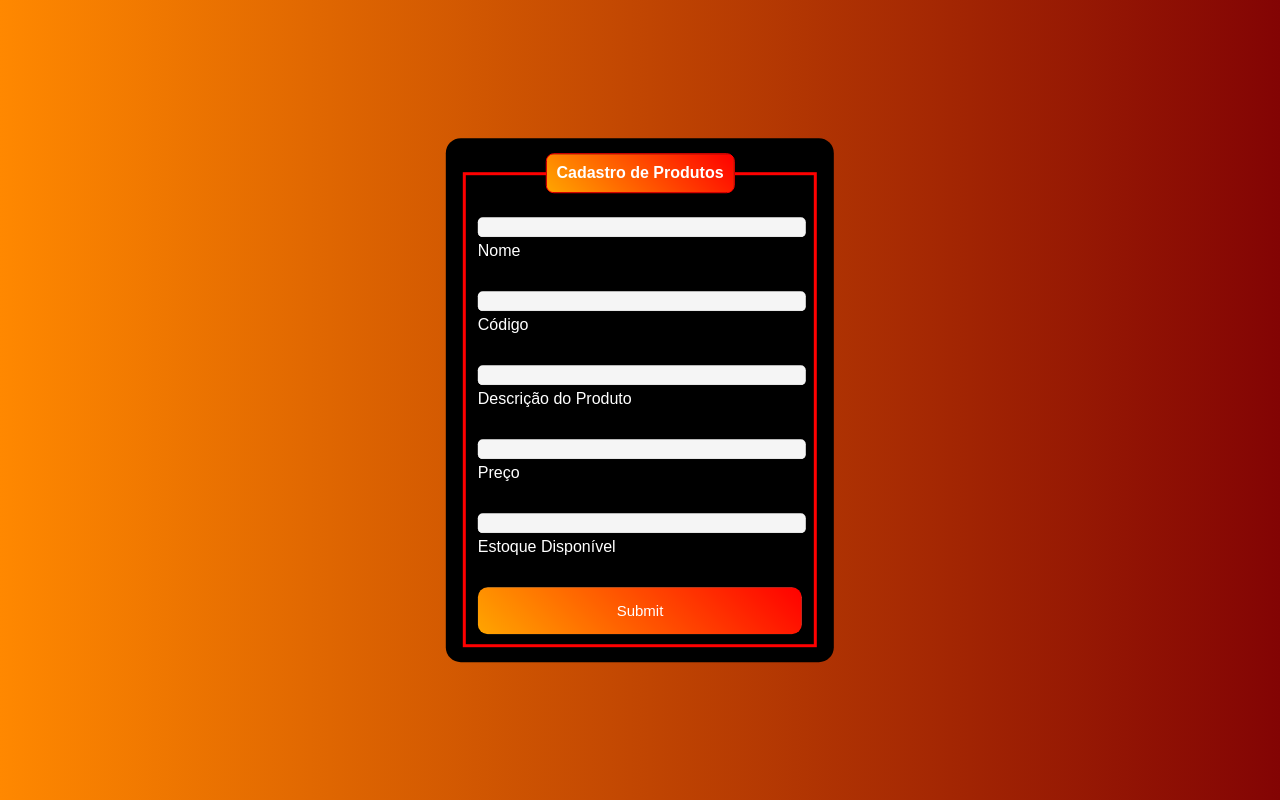
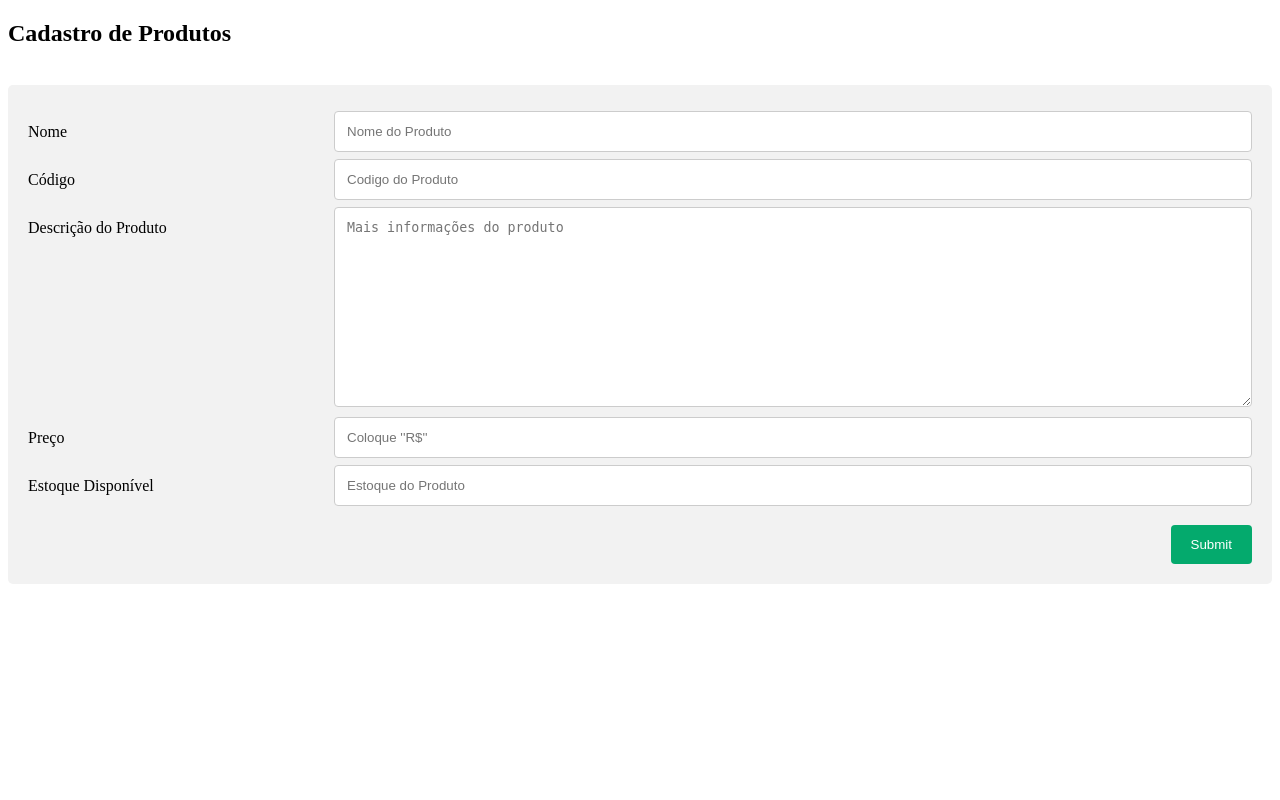
Before and after one commit to emanueltotozin/Tcc-22, a PHP site: page /PHP/produto.php in a window 1280 px wide. Run offline with PHP 8.4, Linux system fonts and the light colour scheme.

Commit message:
Add files via upload

```diff
--- a/PHP/produto.php
+++ b/PHP/produto.php
@@ -49,69 +49,71 @@ if (isset($_POST['submit'])) {
     <meta name="viewport" content="width=device-width, initial-scale=1.0">
     <title>Cadastro de Produtos</title>
     <style>
-        body {
-            font-family: Arial, Helvetica, sans-serif;
-            background: linear-gradient(90deg, rgb(255, 136, 0), rgb(131, 4, 4));
+
+
+
+    input[type=text], select, textarea{
+        width: 100%;
+        padding: 12px;
+        border: 1px solid #ccc;
+        border-radius: 4px;
+        box-sizing: border-box;
+        resize: vertical;
     }
 
-        .box {
-            position: absolute;
-            top: 50%;
-            left: 50%;
-            transform: translate(-50%, -50%);
-            background-color: black;
-            padding: 15px;
-            border-radius: 15px;
-            width: 28%;
-            color: black;
+
+    label {
+        padding: 12px 12px 12px 0;
+        display: inline-block;
     }
 
-        fieldset {
-            border: 3px solid red;
+
+    input[type=submit] {
+        background-color: #04AA6D;
+        color: white;
+        padding: 12px 20px;
+        border: none;
+  border-radius: 4px;
+  cursor: pointer;
+  float: right;
 }
 
-        legend {
-            border: 1px solid red;
-            padding: 10px;
-            text-align: center;
-            background-image: linear-gradient(45deg, orange, red);
-            border-radius: 8px;
-            color: white;
+
+.container {
+  border-radius: 5px;
+  background-color: #f2f2f2;
+  padding: 20px;
 }
 
-        .inputBox {
-            position: relative;
-            color: black;
+
+.col-25 {
+  float: left;
+  width: 25%;
+  margin-top: 6px;
 }
 
-        .inputUser {
-            border: none;
-            background-color: whitesmoke;
-            border-radius: 5px;
-            border-bottom: 1px solid whitesmoke;
-            outline: none;
-            color: black;
-            font-size: 15px;
-            width: 100%;
+
+.col-75 {
+  float: left;
+  width: 75%;
+  margin-top: 6px;
 }
 
-        .labelInput {
-            position: relative;
-            top: 5px;
-            left: 0px;
-            color: white;
+
+.row:after {
+  content: "";
+  display: table;
+  clear: both;
 }
 
-        #submit {
-            background-image: linear-gradient(45deg, orange, red);
+
+@media screen and (max-width: 600px) {
+  .col-25, .col-75, input[type=submit] {
     width: 100%;
-            border: none;
-            padding: 15px;
-            color: white;
-            font-size: 15px;
-            cursor: pointer;
-            border-radius: 10px;
+    margin-top: 0;
   }
+}
+
     </style>
 </head>
 
@@ -119,46 +121,61 @@ if (isset($_POST['submit'])) {
     <!--<a href="home.php">Voltar</a>-->
     <div class="box">
         <form action="produto.php" method="POST">
-            <fieldset>
-                <legend><b>Cadastro de Produtos</b></legend>
+                <h2>Cadastro de Produtos</h2>
                 <br>
-                <div class="inputBox">
-                    <input type="text" name="nomeprod" id="nomeprod" class="inputUser" required>
+                <div class="container">
+                    <div class="row">
+                        <div class="col-25">
                 <label for="nomeprod" class="labelInput">Nome</label>
                         </div>
+                    <div class="col-75">
+                <input type="text" name="nomeprod" id="nomeprod" class="inputUser" required placeholder="Nome do Produto">
+                    </div>
+                </div>
 
-                <br><br>
 
-                <div class="inputBox">
-                    <input type="text" name="idprod" id="idprod" class="inputUser" required>
+                    <div class="row">
+                        <div class="col-25">
                 <label for="idprod" class="labelInput">Código</label>
                         </div>
+                        <div class="col-75">
+                <input type="text" name="idprod" id="idprod" class="inputUser" required placeholder="Codigo do Produto">
+                        </div>
+                    </div>
 
-                <br><br>
 
-                <div class="inputBox">
-                <input type="text" name="descricaoprod" id="descricaoprod" class="inputUser" required>
+                    <div class="row">
+                        <div class="col-25">
                 <label for="descricaoprod" class="labelInput">Descrição do Produto</label>
                         </div>
+                        <div class="col-75">
+                <textarea type="text" name="descricaoprod" id="descricaoprod" class="inputUser"  placeholder="Mais informações do produto" required style="height:200px"></textarea>
+                        </div>
+                    </div>
 
-                <br><br>
 
-                <div class="inputBox">
-                    <input type="text" name="preco" id="preco" class="inputUser" required>
+                    <div class="row">
+                        <div class="col-25">
                 <label for="preco" class="labelInput">Preço</label>
                         </div>
+                        <div class="col-75">
+                <input type="text" name="preco" id="preco" class="inputUser" required placeholder="Coloque ''R$''">
+                        </div>
+                    </div>
 
-                <br><br>
 
-                <div class="inputBox">
-                    <input type="text" name="estoque" id="estoque" class="inputUser" required>
+                    <div class="row">
+                        <div class="col-25">
                 <label for="estoque" class="labelInput">Estoque Disponível</label>
                         </div>
-
-                <br><br>
-
+                        <div class="col-75">
+                <input type="text" name="estoque" id="estoque" class="inputUser" required placeholder="Estoque do Produto">
+                    </div>
+                        </div>
+                        <br>
+                <div class="row">
                 <input type="submit" name="submit" id="submit">
-            </fieldset>
+                </div>
         </form>
     </div>
 </body>
```
Lines whose indentation alone changed are shown as unchanged.
